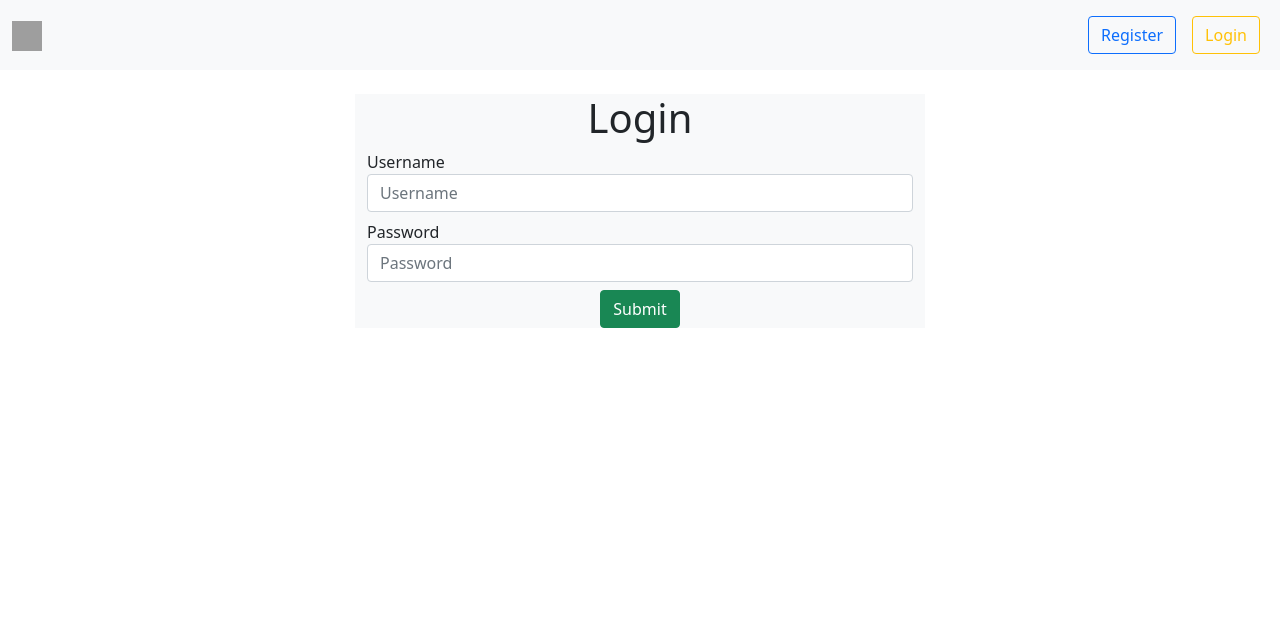
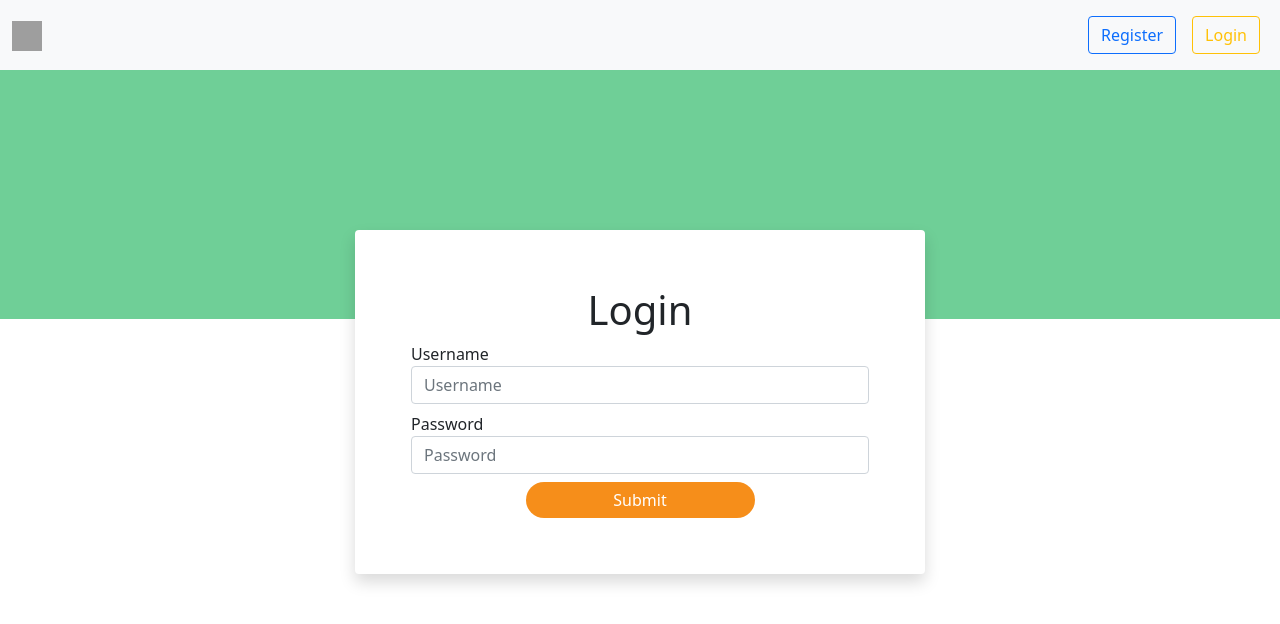
Before and after one commit to BuddyRewardsProject/BuddyRewardsProject, a React (Create React App) app in the folder view/: page /merchant/login in a window 1280 px wide. Shown: the top 624 px of the page. Built offline with nearby package versions, Linux system fonts and the light colour scheme; grey boxes are pictures that could not be loaded.

Commit message:
[UPDATE] add color file and edit layout login

```diff
--- a/view/src/App.js
+++ b/view/src/App.js
@@ -37,7 +37,6 @@ function App() {
             </div>
           </div>
         </nav>
-        <br />
         <Switch>
           <Route exact path="/">
             <Home />
--- /dev/null
+++ b/view/src/config/color.js
@@ -0,0 +1,6 @@
+const color = {
+    Button : '#F68E1A',
+    ButtonOrange: '#F66F0F',
+    Green : '#6FCF97'
+}
+export default color
--- a/view/src/pages/Home.js
+++ b/view/src/pages/Home.js
@@ -1,7 +1,5 @@
 import React, { Component } from "react"
 import axios from "axios"
-import style from "styled-components"
-import styled from "styled-components"
 
 class Home extends Component {
 
--- a/view/src/pages/Login.js
+++ b/view/src/pages/Login.js
@@ -1,14 +1,35 @@
 import React, { Component } from 'react'
+import styled from 'styled-components'
+import color from '../config/color'
 
+const BtnOrange = styled.button`
+    background-color: ${color.Button};
+    border-style: none;
+    border-radius: 20px;
+    &:hover{
+         background-color: ${color.ButtonOrange};
+    }
+`
+const BgGreen = styled.div`
+    background-color: ${color.Green};
+    height: 249px;
+`
+const MarginTop = styled.div`
+    margin-top: 20vh;
+`
+const Formsize = styled.form`
+    padding: 40px;
+`
 export default class Login extends Component {
     render() {
         return (
+            <BgGreen>
             <div className="container">
                 <div className="row align-items-center">
-                <div className="col-lg-3 col-md-2"></div>
-                    <div className="col bg-light" padding="10px">
-                        <h1 className="text-center">Login</h1>
-                        <form action="/login" method="post">
+                    <div className="col-lg-3 col-md-2"></div>
+                    <MarginTop className="col bg-white shadow p-3 mb-5 bg-body rounded">
+                        <Formsize action="/login" method="post">
+                            <h1 className="text-center">Login</h1>
                             <div className="col form-group mt-2">
                                 <label>Username</label>
                                 <div>
@@ -21,14 +42,15 @@ export default class Login extends Component {
                                     <input type="password" name="Password" id="_rpassword" className="form-control" placeholder="Password" required></input>
                                 </div>
                             </div>
-                            <div className="col text-center form-group mt-2">
-                                <button className="btn btn-success" type="submit">Submit</button>
+                            <div className="col text-center form-group mt-2 d-grid gap-2 col-6 mx-auto">
+                                <BtnOrange className="btn btn-primary" type="submit">Submit</BtnOrange>
                             </div>
-                        </form>
-                    </div>
+                        </Formsize>
+                    </MarginTop>
                     <div className="col-lg-3 col-md-2"></div>
                 </div>
             </div>
+            </BgGreen>
         )
     }
 }
--- a/view/src/pages/Register.js
+++ b/view/src/pages/Register.js
@@ -1,5 +1,4 @@
 import React, { Component } from 'react'
-import styled from 'styled-components'
 
 export default class Register extends Component {
     render() {
```
